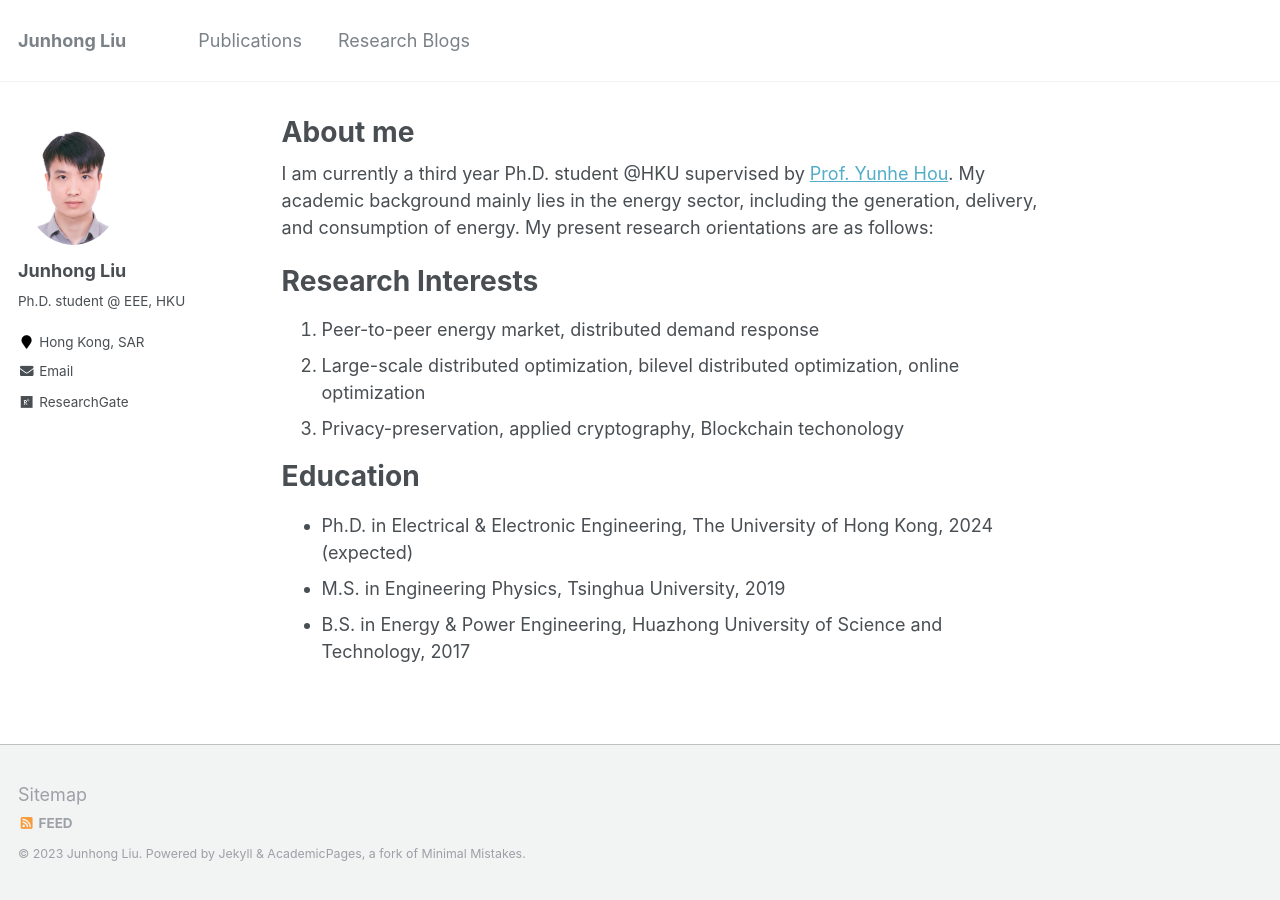
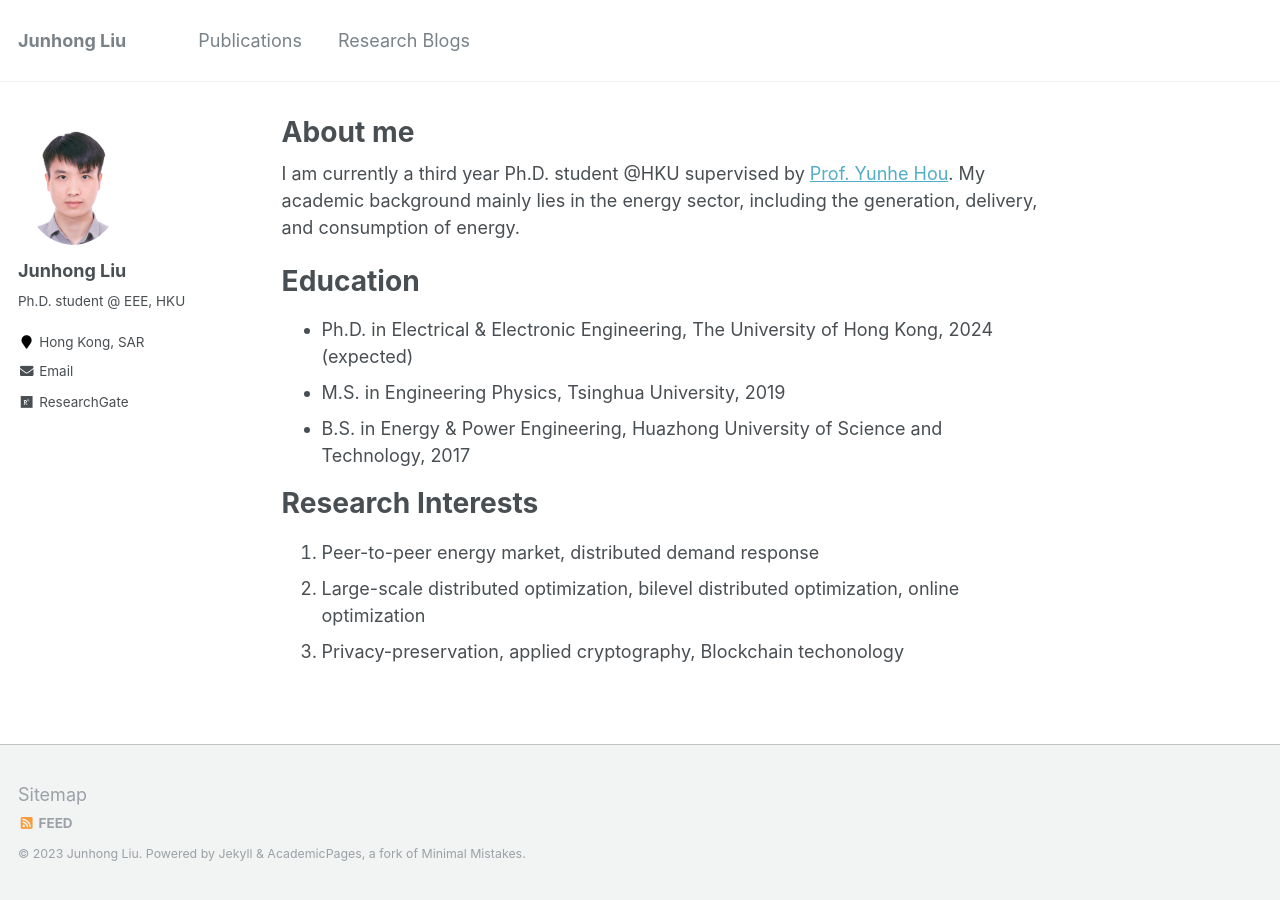
Before and after one commit to johnny-eee/online, a Jekyll site: the page built from _pages/about.md, in a window 1280 px wide. Built offline with Jekyll 4.4.1, drawn with Linux system fonts in a browser that asks for light colours.

Commit message:
Update about.md

```diff
--- a/_pages/about.md
+++ b/_pages/about.md
@@ -8,16 +8,16 @@ redirect_from:
   - /about.html
 ---
 
-I am currently a third year Ph.D. student @HKU supervised by [Prof. Yunhe Hou](https://www.eee.hku.hk/people/yhhou/). My academic background mainly lies in the energy sector, including the generation, delivery, and consumption of energy. My present research orientations are as follows:
+I am currently a third year Ph.D. student @HKU supervised by [Prof. Yunhe Hou](https://www.eee.hku.hk/people/yhhou/). My academic background mainly lies in the energy sector, including the generation, delivery, and consumption of energy.
+
+Education
+======
+* Ph.D. in Electrical & Electronic Engineering, The University of Hong Kong, 2024 (expected)
+* M.S. in Engineering Physics, Tsinghua University, 2019
+* B.S. in Energy & Power Engineering, Huazhong University of Science and Technology, 2017
 
 Research Interests
 ======
 1. Peer-to-peer energy market, distributed demand response
 2. Large-scale distributed optimization, bilevel distributed optimization, online optimization
 3. Privacy-preservation, applied cryptography, Blockchain techonology
-
-Education
-======
-* Ph.D. in Electrical & Electronic Engineering, The University of Hong Kong, 2024 (expected)
-* M.S. in Engineering Physics, Tsinghua University, 2019
-* B.S. in Energy & Power Engineering, Huazhong University of Science and Technology, 2017
```
